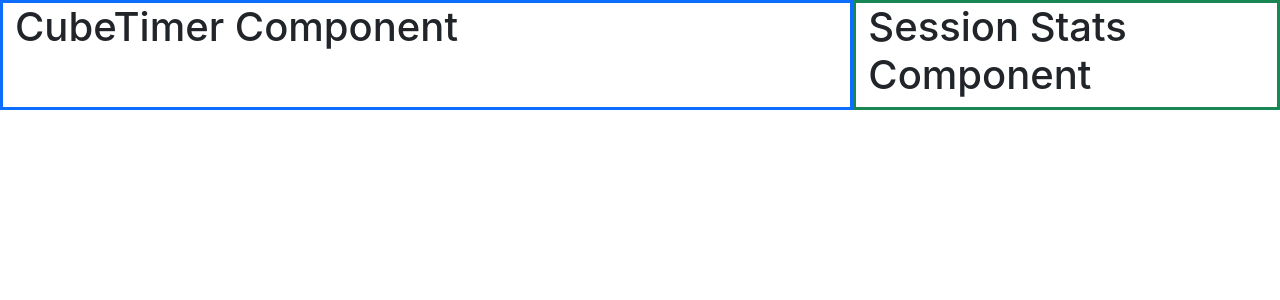
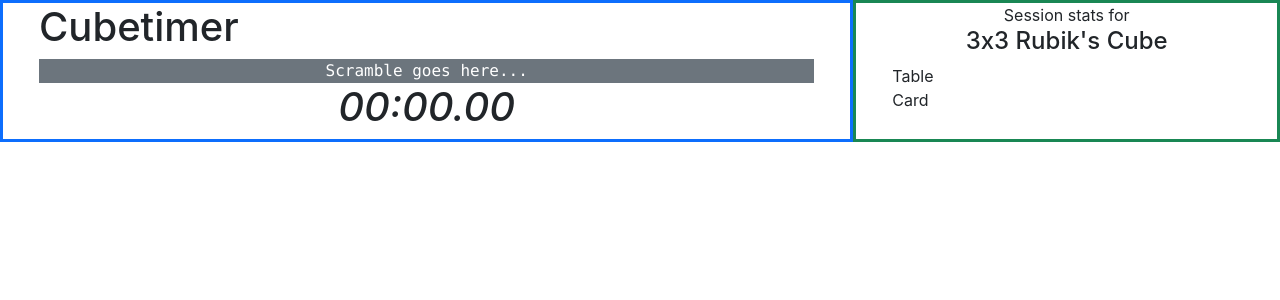
Before and after one commit to Scott-Gibson-Coding/pern-cubetimer, a React (Create React App) app in the folder frontend/: page / in a window 1280 px wide. Shown: the top 300 px of the page. Built offline with nearby package versions, Linux system fonts and the light colour scheme.

Commit message:
Add basic styling to timer and session comps

```diff
--- a/frontend/src/Components/SessionStats.js
+++ b/frontend/src/Components/SessionStats.js
@@ -1,7 +1,16 @@
 import React from "react";
+import SolvetimesTable from "./SolvetimesTable";
+import SummaryTable from "./SummaryCard";
 
 const SessionStats = () => {
-  return <h1>Session Stats Component</h1>;
+  return (
+    <div className="container">
+      <p className="text-center m-0">Session stats for</p>
+      <h1 className="text-center fs-4">3x3 Rubik's Cube</h1>
+      <SolvetimesTable />
+      <SummaryTable />
+    </div>
+  );
 };
 
 export default SessionStats;
--- /dev/null
+++ b/frontend/src/Components/SolvetimesTable.js
@@ -0,0 +1,7 @@
+import React from "react";
+
+const SolvetimesTable = () => {
+  return <div>Table</div>;
+};
+
+export default SolvetimesTable;
--- /dev/null
+++ b/frontend/src/Components/SummaryCard.js
@@ -0,0 +1,7 @@
+import React from "react";
+
+const SummaryCard = () => {
+  return <div>Card</div>;
+};
+
+export default SummaryCard;
--- a/frontend/src/Components/Timer.js
+++ b/frontend/src/Components/Timer.js
@@ -1,7 +1,15 @@
-import React from "react";
+import React, { useState, useEffect } from "react";
 
 const Timer = () => {
-  return <h1>CubeTimer Component</h1>;
+  return (
+    <div className="container">
+      <h1 className="fs-1">Cubetimer</h1>
+      <div className="bg-secondary text-white text-center font-monospace">
+        Scramble goes here...
+      </div>
+      <h1 className="text-center fst-italic">00:00.00</h1>
+    </div>
+  );
 };
 
 export default Timer;
```
